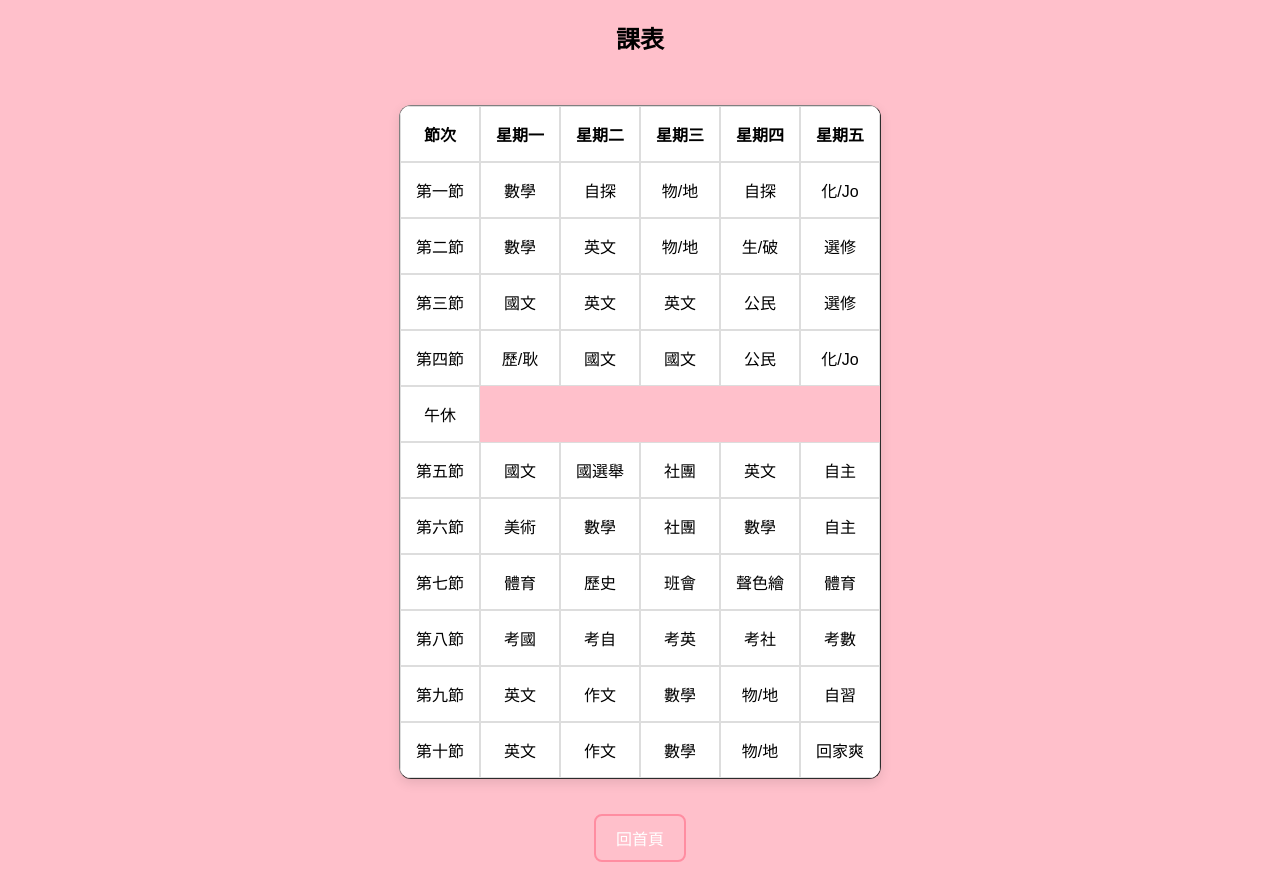
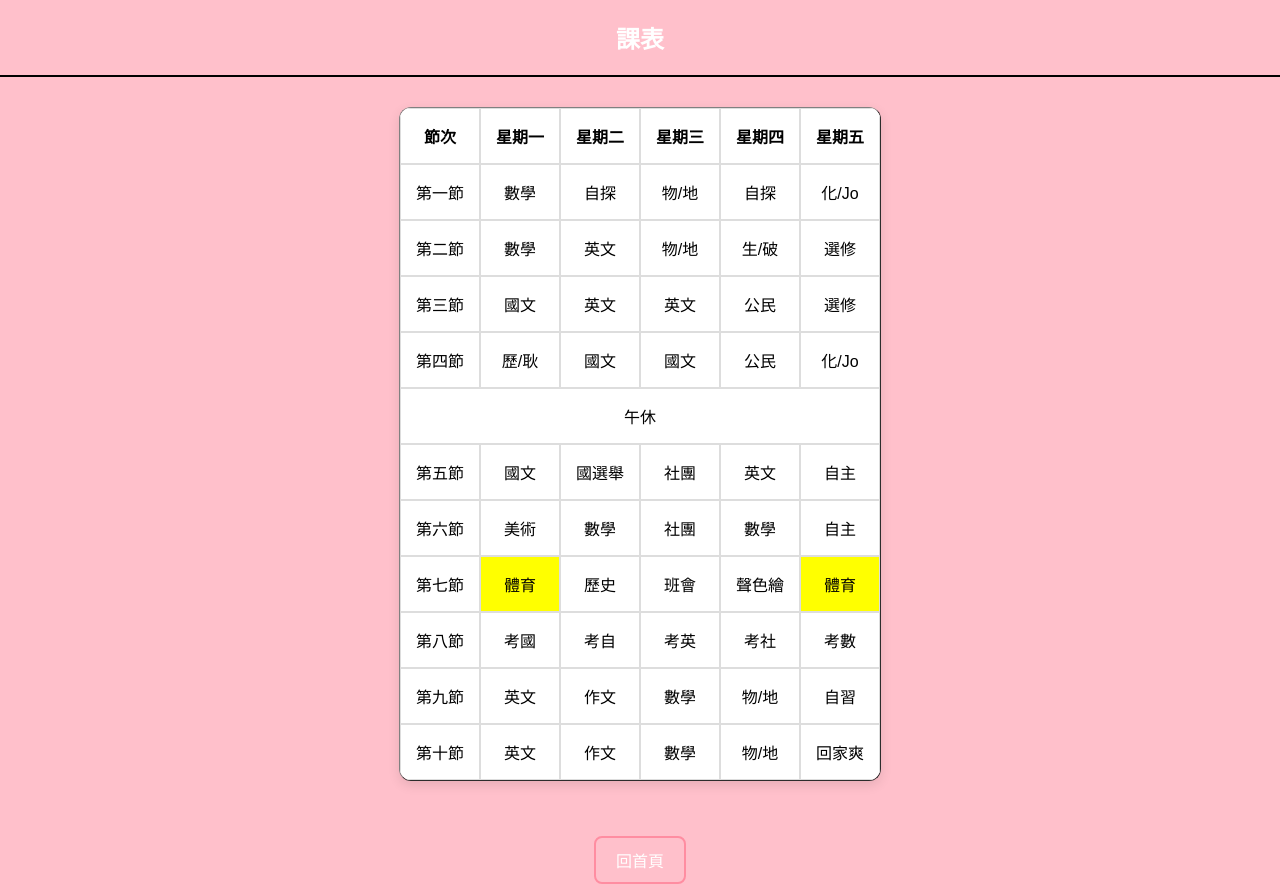
Before and after one commit to nnnnahz/cosys2a, a plain HTML site: page s2a html/indexbutton/schedule.html in a window 1280 px wide. Before the commit the page ends 867 px from the top, so only its background shows below. Drawn offline with Linux system fonts and the light colour scheme.

Commit message:
Update schedule.html

```diff
--- a/s2a html/indexbutton/schedule.html
+++ b/s2a html/indexbutton/schedule.html
@@ -5,8 +5,11 @@
   <title>代辦事項</title>
   <link rel="stylesheet" href="../style.css"> <!-- 之後加CSS -->
 </head>
-<section id="schedule">
-    <h1 class="blackword">課表</h1>
+<body>
+    <section id="schedule">
+    <div class="top"><h1 class="black">課表</h1></div>
+    <hr color="black">
+    <main>
     <table border="1">
       <thead>
         <tr>
@@ -24,11 +27,11 @@
         <tr><td>第三節</td><td>國文</td><td>英文</td><td>英文</td><td>公民</td><td>選修</td></tr>
         <tr><td>第四節</td><td>歷/耿</td><td>國文</td><td>國文</td><td>公民</td><td>化/Jo</td></tr>
 
-        <tr><td>午休</td></tr>
+        <tr><td colspan="6">午休</td></tr>
 
         <tr><td>第五節</td><td>國文</td><td>國選舉</td><td>社團</td><td>英文</td><td>自主</td></tr>
         <tr><td>第六節</td><td>美術</td><td>數學</td><td>社團</td><td>數學</td><td>自主</td></tr>
-        <tr><td>第七節</td><td class="hightlight">體育</td><td>歷史</td><td>班會</td><td>聲色繪</td><td class="hightlight">體育</td></tr>
+        <tr><td>第七節</td><td class="highlight">體育</td><td>歷史</td><td>班會</td><td>聲色繪</td><td class="highlight">體育</td></tr>
         <tr><td>第八節</td><td>考國</td><td>考自</td><td>考英</td><td>考社</td><td>考數</td></tr>
 
 
@@ -36,7 +39,10 @@
         <tr><td>第十節</td><td>英文</td><td>作文</td><td>數學</td><td>物/地</td><td>回家爽</td></tr>
       </tbody>
     </table>
-      <nav>
-        <a href="../index.html">回首頁</a>
-      </nav>
+
   </section>
+  </main>
+  <nav>
+    <a href="../index.html">回首頁</a>
+  </nav>
+</body>
```
